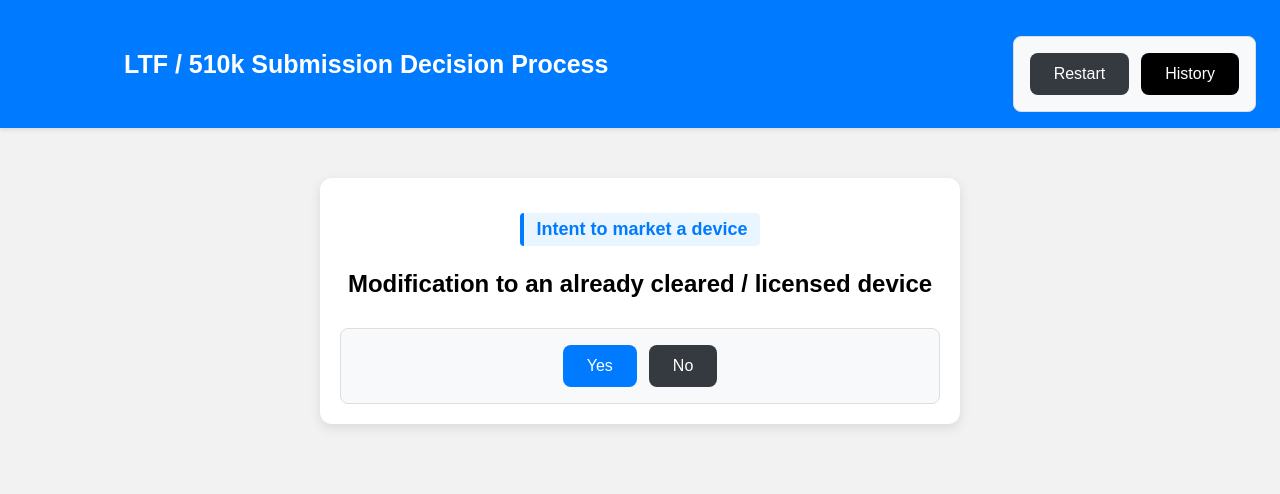
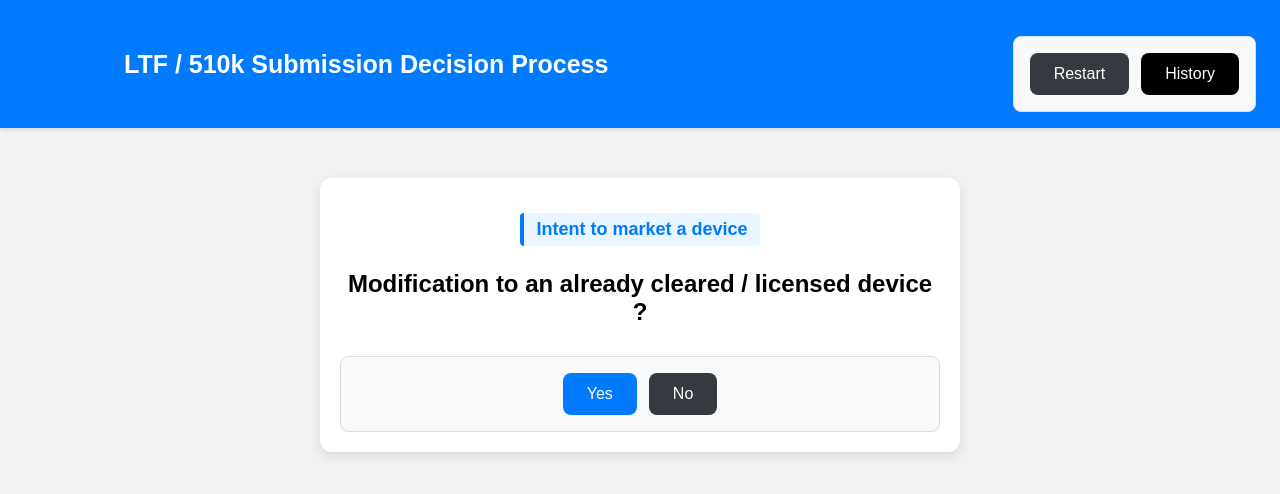
Before and after one commit to Boopalan-d3v/decisionFlowchart, a React (Create React App) app: page / in a window 1280 px wide. Shown: the top 494 px of the page. Built offline with nearby package versions, Linux system fonts and the light colour scheme.

Commit message:
update and verified questions upto B node

```diff
--- a/src/questions.js
+++ b/src/questions.js
@@ -2,7 +2,7 @@ const questions = [
   {
     id: 1,
     type: "yesno",
-    text: "Modification to an already cleared / licensed device",
+    text: "Modification to an already cleared / licensed device ?",
     subheading: "Intent to market a device",
     yes: 3,
     no: 2,
```
